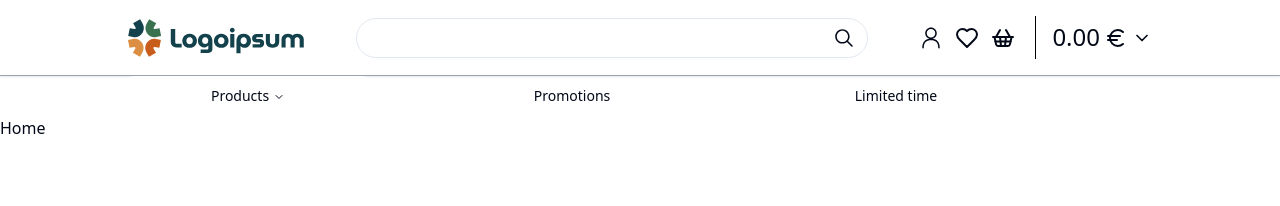
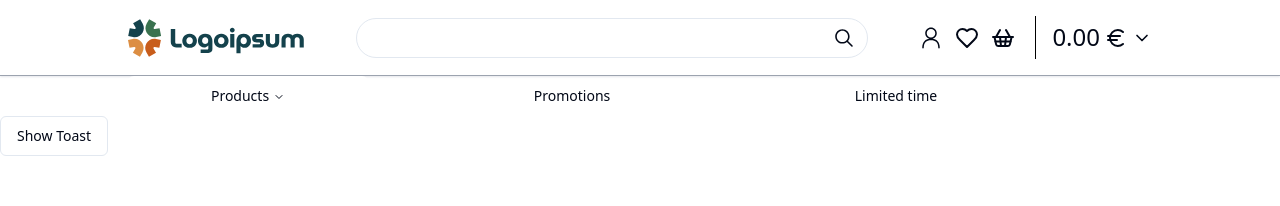
Before and after one commit to teoMarinov/ABCFurniture, a React (Vite) app in the folder client/: page / in a window 1280 px wide. Shown: the top 206 px of the page. Built offline with nearby package versions, Linux system fonts and the light colour scheme; the HTML template or start-up script is replaced by a standard one.

Commit message:
create home page component

```diff
--- a/client/src/App.tsx
+++ b/client/src/App.tsx
@@ -6,7 +6,8 @@ import AuthProvider from "./context/AuthProvider";
 import PrivateRoutes from "./routes/PrivateRoutes";
 import NavbarRoutes from "./routes/NavbarRoutes";
 import AddProduct from "./components/add-product/AddProduct";
-
+import { Toaster } from "@/components/ui/sonner";
+import HomePage from "./components/home/HomePage";
 export default function Home() {
   return (
     <div className="h-full w-full overflow-auto">
@@ -18,7 +19,7 @@ export default function Home() {
 
           {/* Routes including navbar */}
           <Route element={<NavbarRoutes />}>
-            <Route path="/" element={"Home"} />
+            <Route path="/" element={<HomePage />} />
             <Route path="/*" element={"ERROR 404"} />
             <Route path="/add-product" element={<AddProduct />} />
             <Route path="/products/:category" element={"This is category"} />
@@ -31,10 +32,9 @@ export default function Home() {
             <Route element={<PrivateRoutes />}>
               <Route path="/promotions" element={"PRO RPO"} />
             </Route>
-
           </Route>
-
         </Routes>
+        <Toaster />
       </AuthProvider>
     </div>
   );
--- /dev/null
+++ b/client/src/components/home/HomePage.tsx
@@ -0,0 +1,25 @@
+import { toast } from "sonner";
+
+import { Button } from "@/components/ui/button";
+
+const HomePage = () => {
+  return (
+    <Button
+      variant="outline"
+      onClick={() =>
+        toast("", {
+          description: "The product has been created successfully",
+          position: "top-center",
+          action: {
+            label: "Check product",
+            onClick: () => console.log("Undo"),
+          },
+        })
+      }
+    >
+      Show Toast
+    </Button>
+  );
+};
+
+export default HomePage;
```
